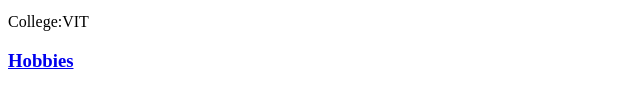
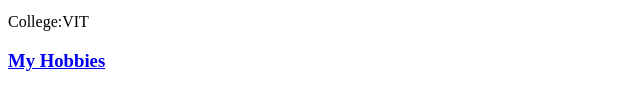
Before and after one commit to sanjith-21/cv, a plain HTML site: page index.html in a window 1280 px wide. Shown: the part 251-360 px from the top of the page, 0-640 px from the left. Drawn offline with Linux system fonts and the light colour scheme.

Commit message:
just a check

```diff
--- a/index.html
+++ b/index.html
@@ -12,7 +12,7 @@
 <p>Primary schooling:Childrens park</p>
 <p>Higher schooling:Paavai vidhyashram</p>
 <p>College:VIT</p>
-<h3><a href="hobbies.html">Hobbies</a></h3>
+<h3><a href="hobbies.html">My Hobbies</a></h3>
 
 
 </body>
```
